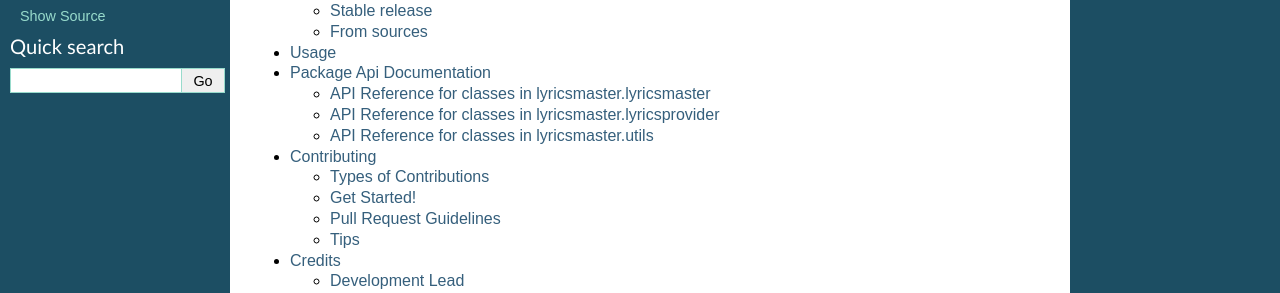
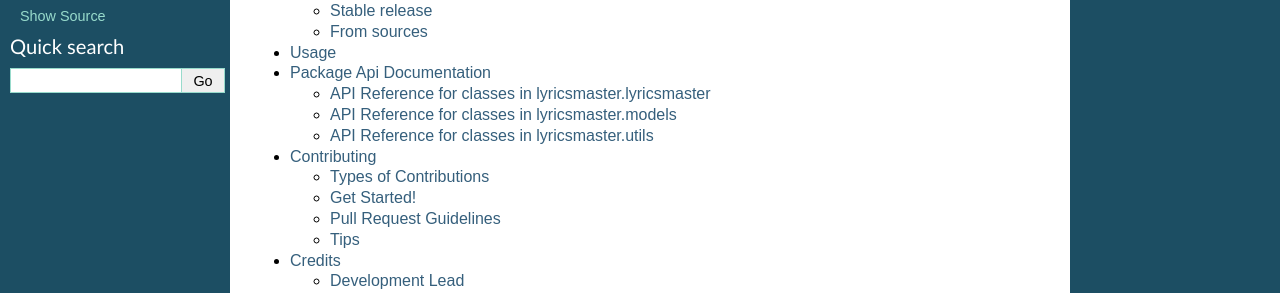
Before and after one commit to SekouD/lyricsmaster, a Sphinx documentation site: the page built from docs/index.rst, in a window 1280 px wide. Shown: the part 211-504 px from the top of the page. Built offline with Sphinx 7.4.7, drawn with Linux system fonts in a browser that asks for light colours.

Commit message:
updated with new names.

```diff
--- a/docs/modules.rst
+++ b/docs/modules.rst
@@ -10,15 +10,15 @@ API Reference for classes in lyricsmaster.lyricsmaster
     :members:
     :undoc-members:
     :inherited-members:
+    :inherited-members:
 
 
-API Reference for classes in lyricsmaster.lyricsprovider
---------------------------------------------------------
+API Reference for classes in lyricsmaster.models
+------------------------------------------------
 
-.. automodule:: lyricsmaster.lyricsprovider
+.. automodule:: lyricsmaster.models
     :members:
     :undoc-members:
-    :inherited-members:
     :show-inheritance:
 
 
```
